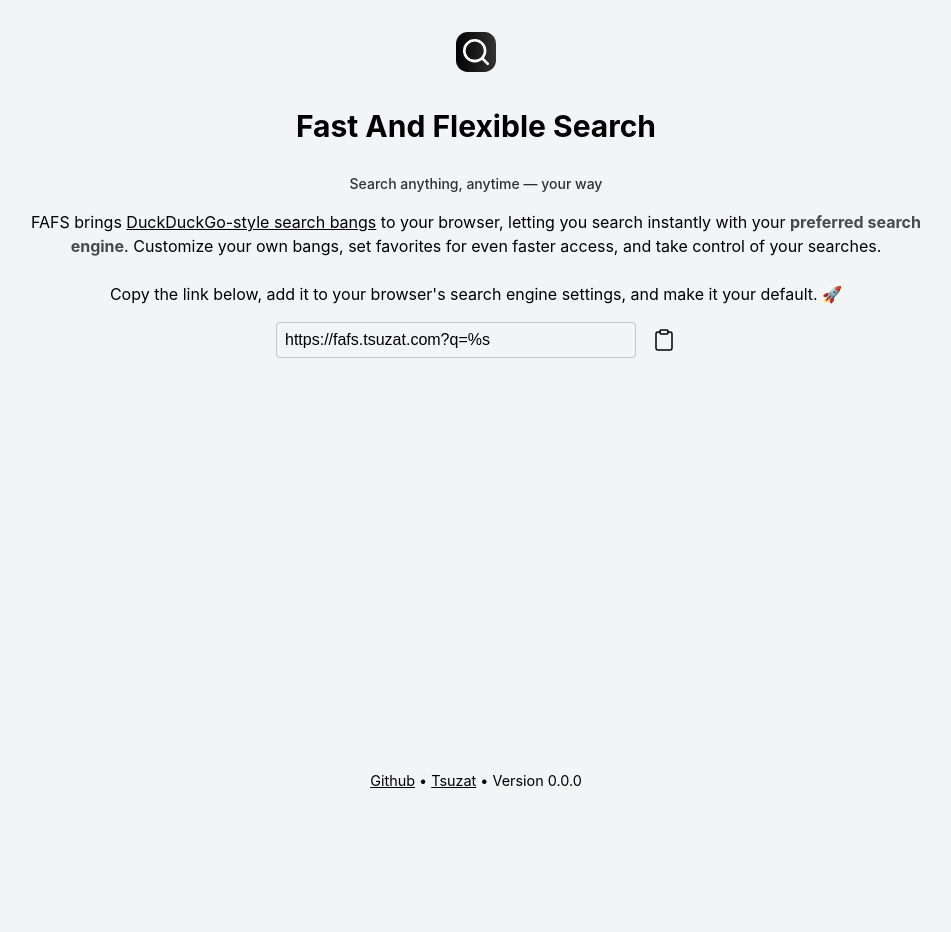
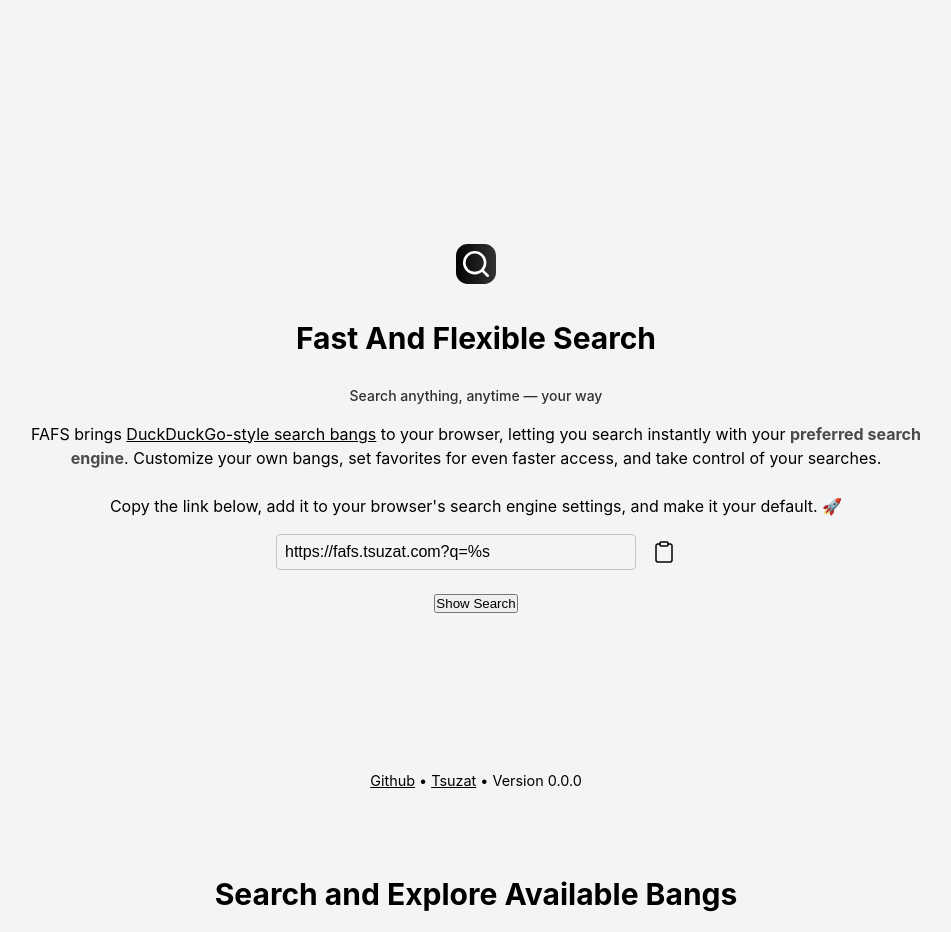
Before and after one commit to Tsuzat/fafs, a Svelte app: page / in a window 1280 px wide. Shown: the top 932 px of the page, without its empty margins (164-1115 px from the left). Before the commit the page ends 800 px from the top, so only its background shows below. Built offline with nearby package versions, Linux system fonts and the light colour scheme.

Commit message:
feat: add Show Search button and integrate SearchBangs component

```diff
--- a/src/App.svelte
+++ b/src/App.svelte
@@ -1,8 +1,17 @@
 <script lang="ts">
 	import CopyIcon from './lib/CopyButton.svelte';
+	import SearchBangs from './lib/SearchBangs.svelte';
+
+	function showSearch(e: Event) {
+		e.preventDefault();
+		document.getElementById('search-bangs')?.scrollIntoView({
+			behavior: 'smooth'
+		});
+	}
 </script>
 
 <main>
+	<div class="main-content">
 		<h1 class="flex-container">
 			<img src="/app_icon.svg" alt="FAFS" />
 			<span>Fast And Flexible Search</span>
@@ -26,9 +35,16 @@
 				<CopyIcon onClick={() => navigator.clipboard.writeText('https://fafs.tsuzat.com?q=%s')} />
 			</span>
 		</div>
+		<button class="show-search" onclick={showSearch}>Show Search</button>
+	</div>
+	<SearchBangs />
 	<footer>
 		<a href="https://github.com/Tsuzat/fafs" target="_blank">Github</a> •
 		<a href="https://tsuzat.com" target="_blank">Tsuzat</a> •
 		<span>Version 0.0.0</span>
 	</footer>
 </main>
+
+<style>
+
+</style>
```
Lines whose indentation alone changed are shown as unchanged.
